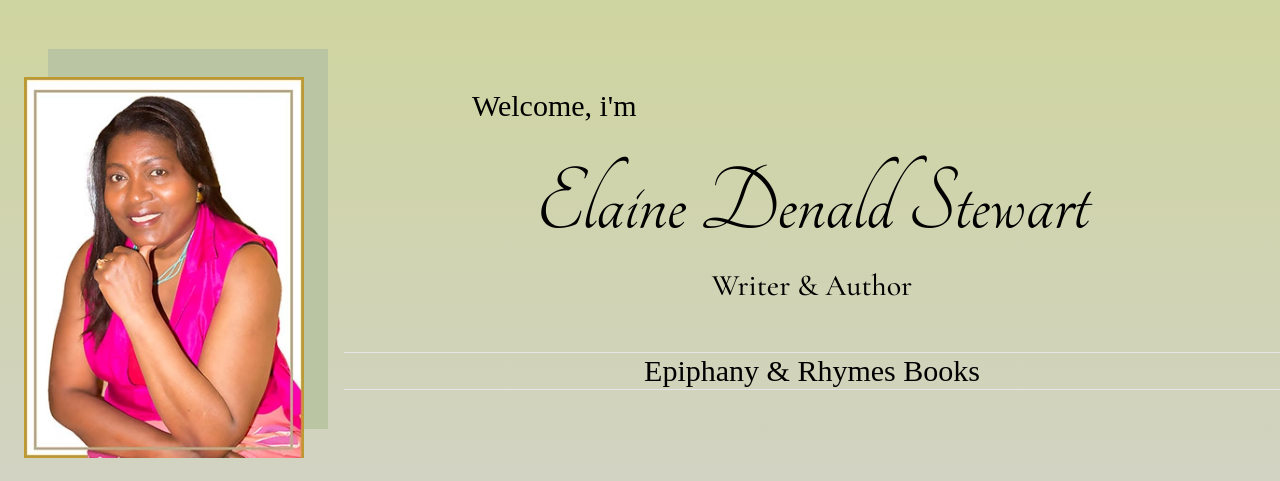
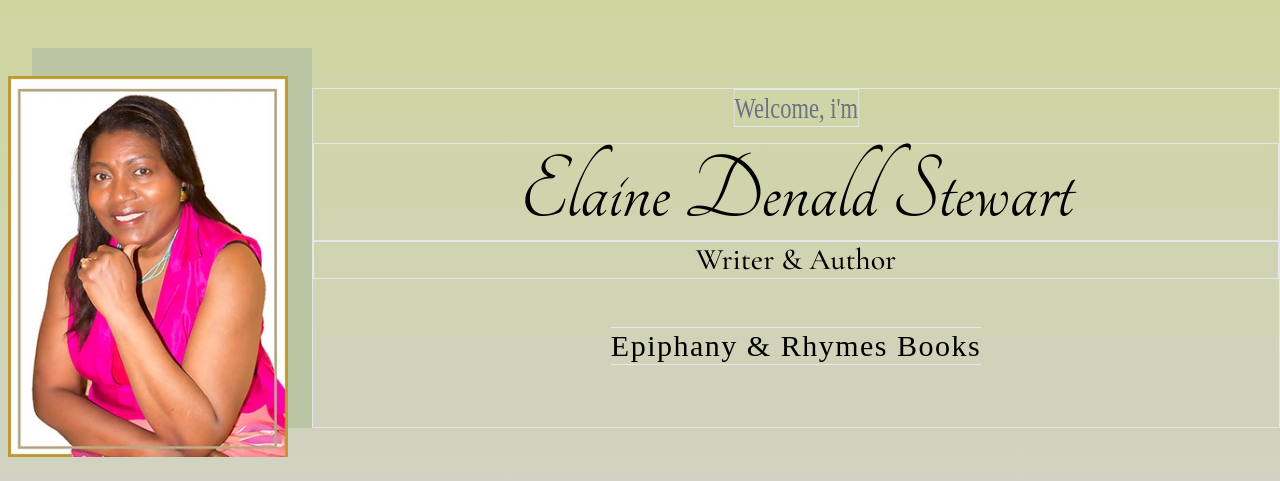
Before and after one commit to DFStechBox/epiphany, an Astro site: page / in a window 1280 px wide. Shown: the top 481 px of the page. Built offline with nearby package versions, Linux system fonts and the light colour scheme; Astro itself is replaced by a stand-in of ours; a web font is replaced by a local one.

Commit message:
Another change

```diff
--- a/src/components/EdsPlusNav.astro
+++ b/src/components/EdsPlusNav.astro
@@ -19,14 +19,14 @@ import eds from '../assets/images/edslogo12.svg'
     </div>
   </div>
 
-  <div class="flex flex-col mx-auto w-full my-10 basis-3/4">
-    <p class="welcome justify-start ml-32 lg:text-3xl py-0 my-0 leading-none">Welcome, i'm</p>
-    <p class="edsName mt-8 text-5xl lg:text-8xl md:text-7xl text-center pb-0 leading-none">
+  <div class="flex flex-col mx-auto w-full mt-10 border">
+    <p class="welcome mx-auto text-gray-500 lg:text-3xl border">Welcome, i'm</p>
+    <p class="edsName mt-4 text-5xl lg:text-8xl md:text-7xl text-center pb-0 border">
       Elaine Denald Stewart
     </p>
-    <p class="profession text-center text-2xl md:text-3xl mt-4 leading-none">Writer & Author</p>
+    <p class="profession text-center text-2xl md:text-3xl leading-none border">Writer & Author</p>
 
-    <p class="books text-center mt-12 text-3xl border-t border-b">
+    <p class="books mx-auto mt-12 text-3xl border-t border-b tracking-wider">
       Epiphany & Rhymes Books
       </p>
     </div>
@@ -44,6 +44,7 @@ import eds from '../assets/images/edslogo12.svg'
 
   .welcome {
     font-family: 'Dancing Script Variable', cursive;
+    transform: scale(.75, 1)
   }
 
   .profession {
```
Also changed, not shown: src/components/NavItem.astro (+2 -7 lines).
